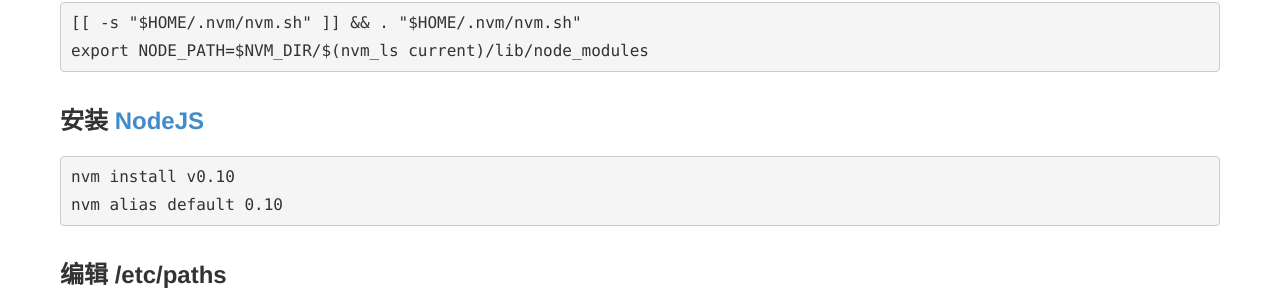
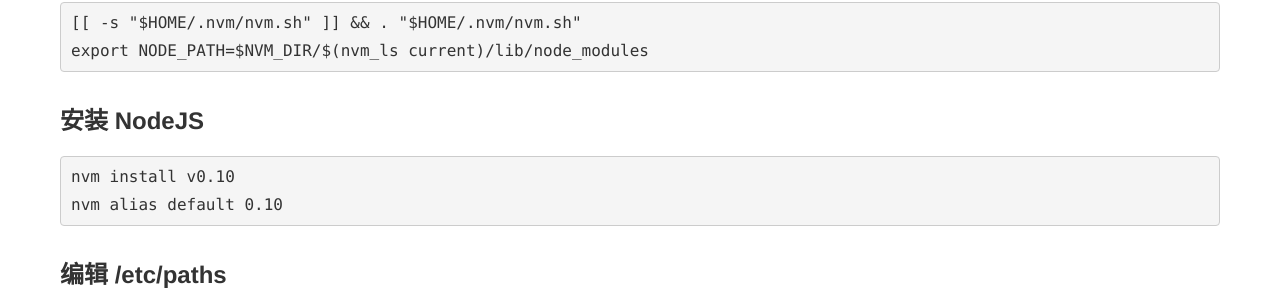
Before and after one commit to antife-yinyue/MrZhang.me, a Jekyll site: the page built from _posts/2013-05-11-after-reinstall-the-system.md, in a window 1280 px wide and 900 px high, scrolled down 1982 px. Shown: the part 153-454 px from the top of the window. Built offline with Jekyll 4.4.1, drawn with Linux system fonts in a browser that asks for light colours; Markdown is read by kramdown in place of the engine named in the settings; comment, search, counter and statistics services are not loaded.

````diff
--- a/_posts/2013-05-11-after-reinstall-the-system.md
+++ b/_posts/2013-05-11-after-reinstall-the-system.md
@@ -95,7 +95,7 @@ curl https://raw.github.com/creationix/nvm/master/install.sh | sh
 export NODE_PATH=$NVM_DIR/$(nvm_ls current)/lib/node_modules
 ```
 
-## 安装 [NodeJS][]
+## 安装 NodeJS
 
 ```
 nvm install v0.10
````
Also changed, not shown: other parts of _posts/2013-05-11-after-reinstall-the-system.md (+0 -1 lines).
